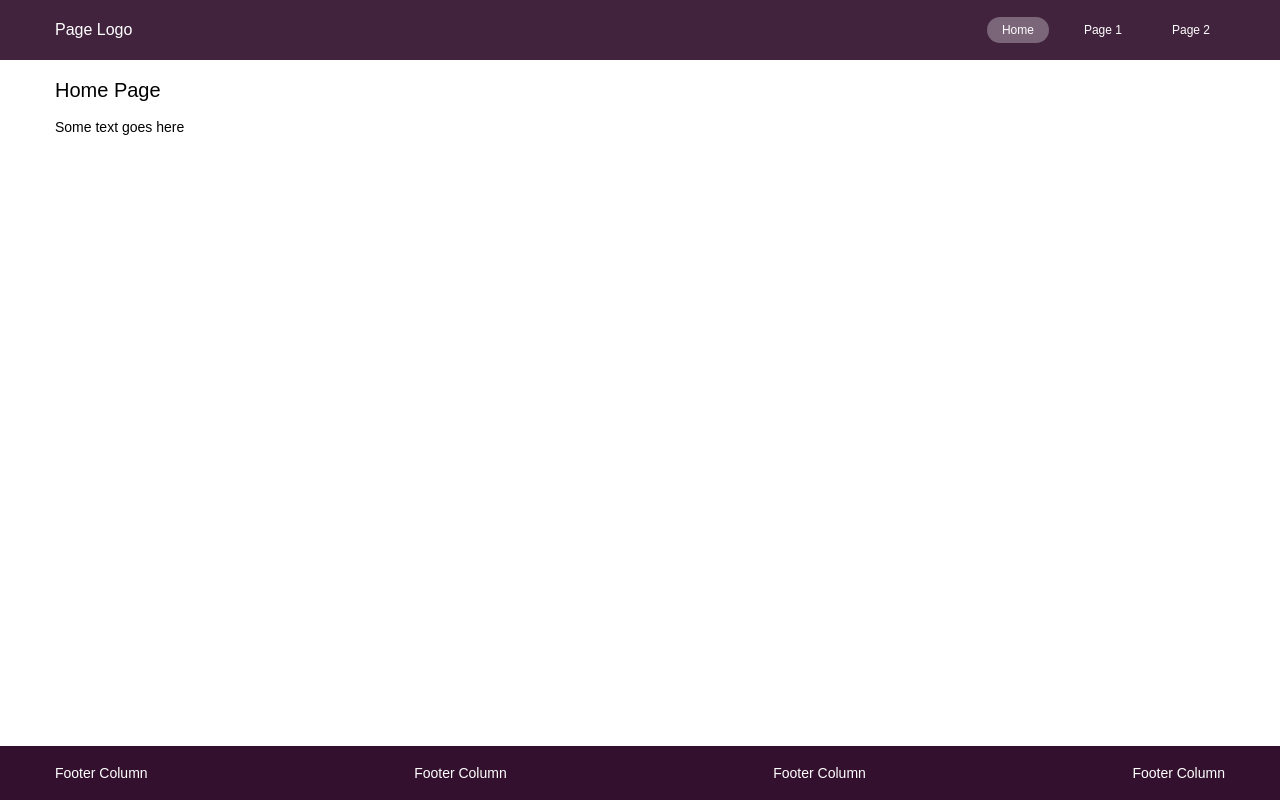
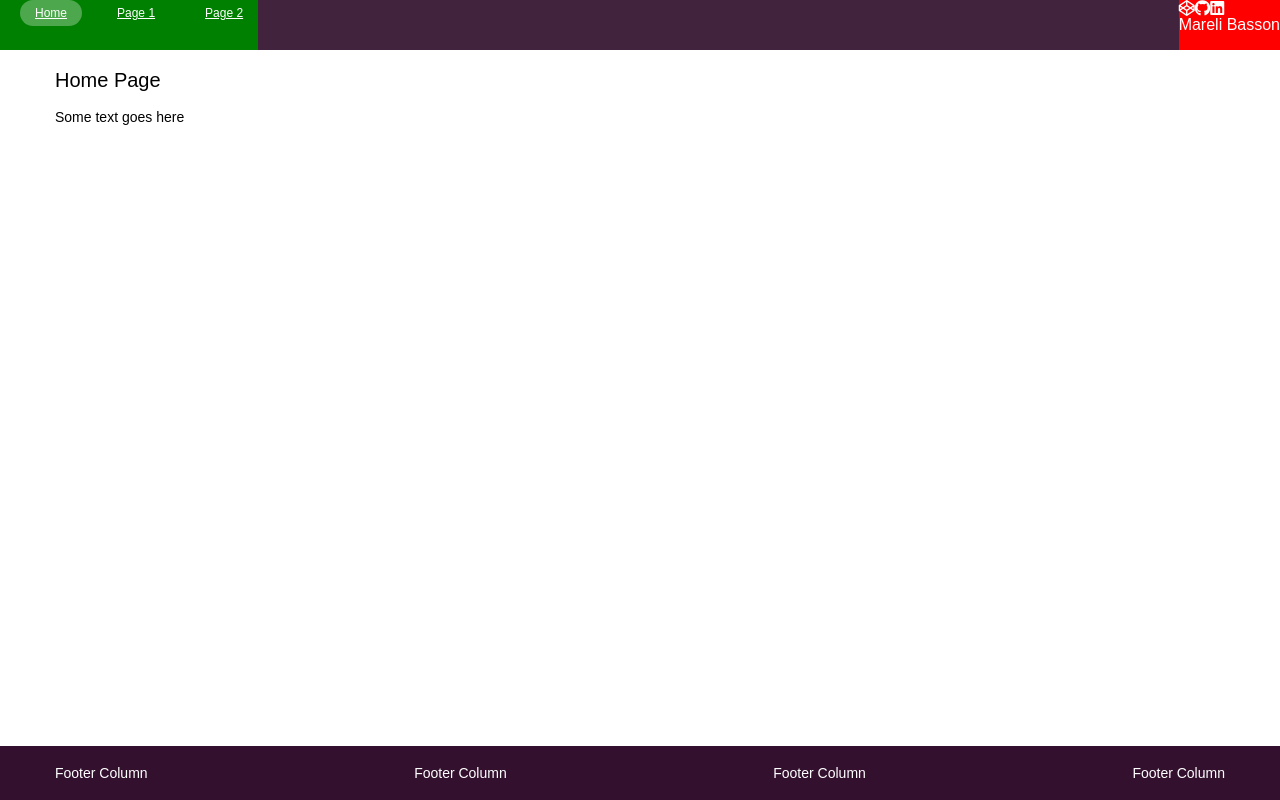
Before and after one commit to MareliBasson/marelibasson.co.za, a React app: page / in a window 1280 px wide. Built offline with nearby package versions, Linux system fonts and the light colour scheme.

Commit message:
update layout of header component and add fontawesome

```diff
--- a/public/index.html
+++ b/public/index.html
@@ -1,16 +1,18 @@
 <!DOCTYPE html>
 <html lang="en">
-
 	<head>
-  <meta charset="utf-8">
-  <meta name="viewport" content="width=device-width, initial-scale=1, shrink-to-fit=no">
-  <meta name="theme-color" content="#000000">
+		<meta charset="utf-8" />
+		<meta name="viewport" content="width=device-width, initial-scale=1, shrink-to-fit=no" />
+		<meta name="theme-color" content="#000000" />
 		<!--
       manifest.json provides metadata used when your web app is added to the
       homescreen on Android. See https://developers.google.com/web/fundamentals/engage-and-retain/web-app-manifest/
     -->
-  <link rel="manifest" href="%PUBLIC_URL%/manifest.json">
-  <link rel="shortcut icon" href="%PUBLIC_URL%/favicon.ico">
+		<link rel="manifest" href="%PUBLIC_URL%/manifest.json" />
+		<link rel="shortcut icon" href="%PUBLIC_URL%/favicon.ico" />
+
+		<script src="https://kit.fontawesome.com/323f7f152d.js"></script>
+
 		<title>Mareli Basson</title>
 	</head>
 
@@ -28,7 +30,5 @@
 
       To begin the development, run `npm start` or `yarn start`.
       To create a production bundle, use `npm run build` or `yarn build`.
-    -->
-</body>
-
+    --></body>
 </html>
--- a/src/components/header/header.scss
+++ b/src/components/header/header.scss
@@ -1,22 +1,24 @@
-@import '../../styles/variables';
+@import "../../styles/variables";
 
 .header {
 	flex: 0;
 	background-color: $color-purple;
 	color: white;
+	min-height: 50px;
+	position: relative;
+
+	.header__left {
+		position: absolute;
+		top: 0;
+		left: 0;
+		height: 100%;
+		background-color: green;
 	}
-
-.header__container {
+	.header__right {
+		position: absolute;
+		top: 0;
+		right: 0;
 		height: 100%;
-    display: flex;
-    justify-content: space-between;
-    align-items: center;
+		background-color: red;
 	}
-
-.header__logo {
-    height: 60px;
-    padding-right: 20px;
-    display: flex;
-    justify-content: flex-start;
-    align-items: center;
 }
--- a/src/components/header/index.js
+++ b/src/components/header/index.js
@@ -1,20 +1,25 @@
-import React, { Component } from 'react';
-import Menu from 'components/menu';
-import './header.css';
+import React, { Component } from "react"
+import Menu from "components/menu"
+import "./header.css"
 
 class Header extends Component {
 	render() {
 		return (
 			<div className="header">
-                <div className="container">
-                    <div className="header__container">
-                        <div className="header__logo">Page Logo</div>
+				<div className="header__left">
 					<Menu />
 				</div>
+				<div className="header__right">
+					<div className="icon-links">
+						<i className="fab fa-codepen" />
+						<i className="fab fa-github" />
+						<i className="fab fa-linkedin" />
+					</div>
+					<div className="about">Mareli Basson</div>
 				</div>
 			</div>
-        );
+		)
 	}
 }
 
-export default Header;
+export default Header
```
Lines whose indentation alone changed are shown as unchanged.
